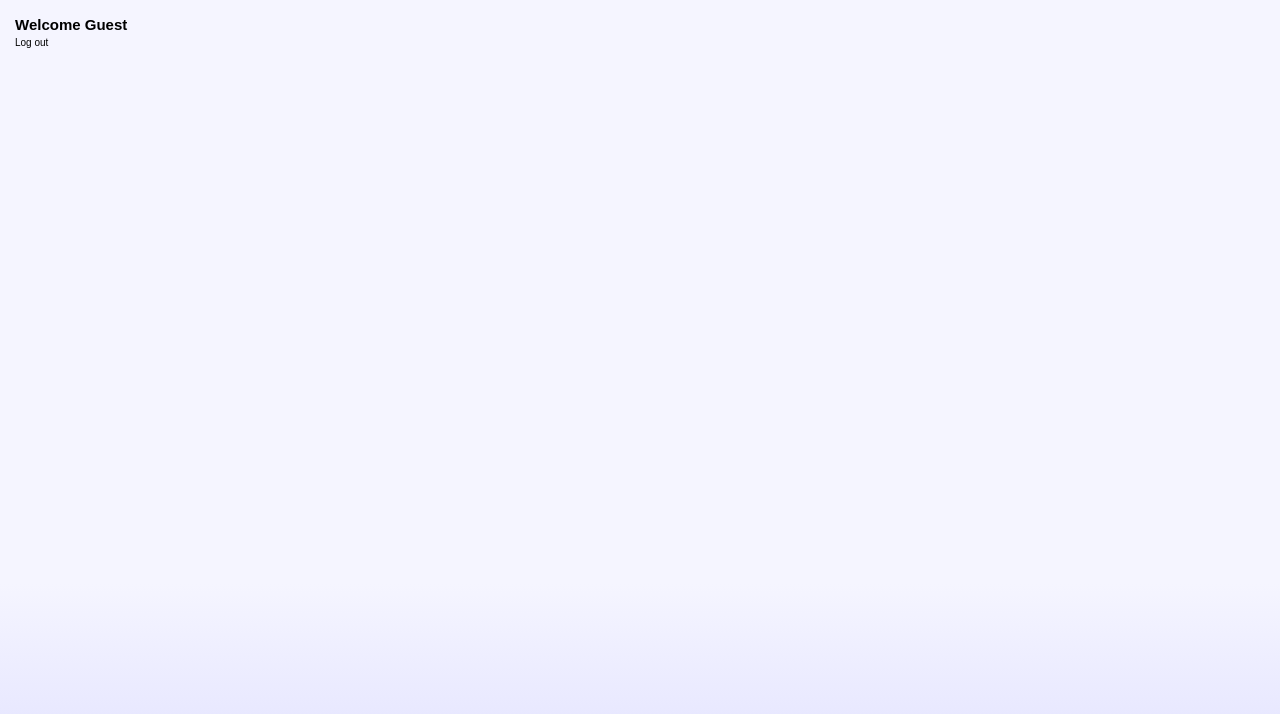
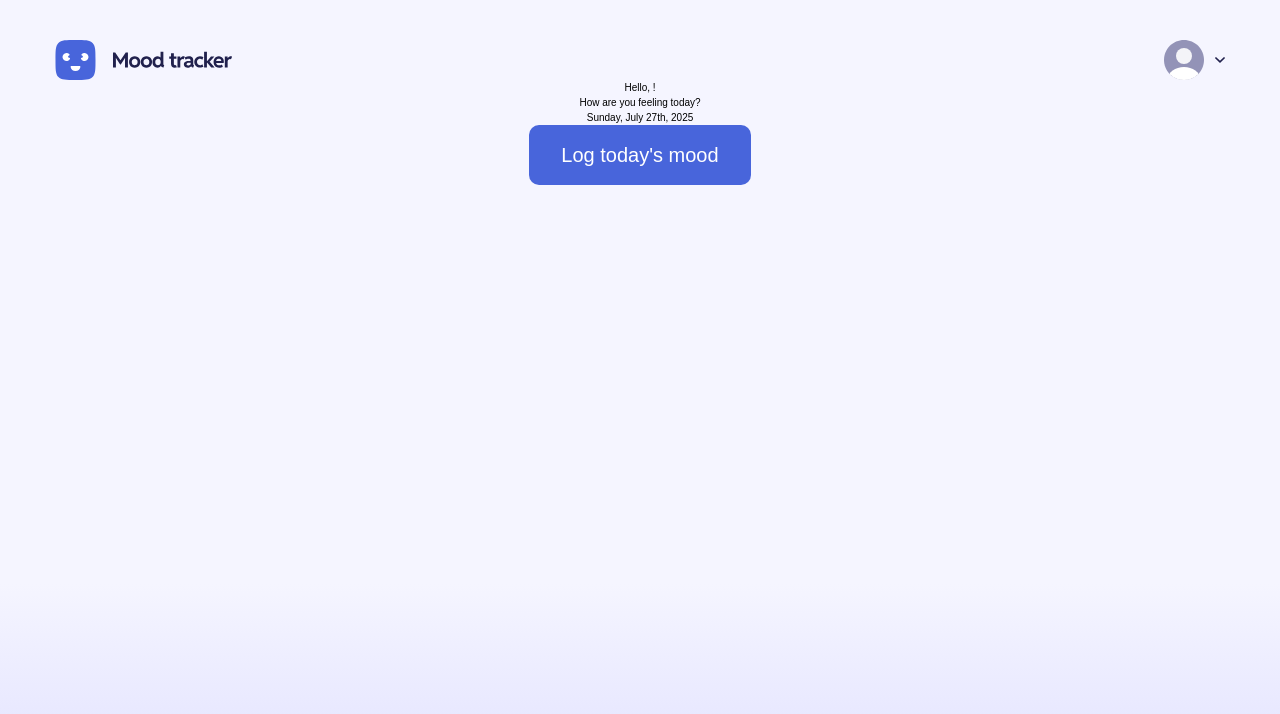
Before and after one commit to SabinaCristea/mood-tracking, a Next.js app: page /home in a window 1280 px wide. Shown: the top 714 px of the page. Built offline with nearby package versions, Linux system fonts and the light colour scheme; no server answers; a web font is replaced by a local one.

Commit message:
Start building the homepage

```diff
--- /dev/null
+++ b/src/_lib/helpers/formatDate.ts
@@ -0,0 +1,26 @@
+export default function formatDate(date: Date) {
+  const d = new Date(date);
+
+  const day = d.getDate();
+  const suffix = getDaySuffix(day);
+
+  const month = d.toLocaleString("en-US", { month: "long" });
+  const weekday = d.toLocaleString("en-US", { weekday: "long" });
+  const year = d.getFullYear();
+
+  return `${weekday}, ${month} ${day}${suffix}, ${year}`;
+}
+
+function getDaySuffix(day: number) {
+  if (day >= 11 && day <= 13) return "th";
+  switch (day % 10) {
+    case 1:
+      return "st";
+    case 2:
+      return "nd";
+    case 3:
+      return "rd";
+    default:
+      return "th";
+  }
+}
--- a/src/app/home/page.tsx
+++ b/src/app/home/page.tsx
@@ -2,17 +2,27 @@
 
 import { useAuth } from "@clerk/nextjs";
 import { useRouter } from "next/navigation";
+import logo from "../../../public/assets/images/logo.svg";
+import Image from "next/image";
+import { useEffect, useState } from "react";
+import placeholderImage from "../../../public/assets/images/avatar-placeholder.svg";
+import dropdownArrow from "../../../public/assets/images/icon-dropdown-arrow.svg";
+import formatDate from "@/_lib/helpers/formatDate";
 
 export default function HomePage() {
   const obj = useAuth();
   const { userId, signOut } = useAuth();
   const router = useRouter();
 
+  const [imagePreview, setImagePreview] = useState(placeholderImage);
+
   console.log(obj);
 
+  const today = formatDate(new Date());
+
   return (
-    <div className="p-6">
-      <h1 className="text-2xl font-bold">
+    <div className="pt-[4rem] max-w-[117rem] mx-auto">
+      {/* <h1 className="text-2xl font-bold">
         Welcome {userId ? `User ${userId}` : "Guest"}
       </h1>
       <button
@@ -22,7 +32,28 @@ export default function HomePage() {
         }}
       >
         Log out
-      </button>
+      </button> */}
+      <div className="flex justify-between">
+        <Image src={logo} alt="Logo" />
+        <div className="flex gap-[1rem]">
+          <Image src={imagePreview} alt="photo" width={40} height={40} />
+          <Image src={dropdownArrow} alt="photo" />
+        </div>
+      </div>
+      <div className="flex flex-col w-full justify-center items-center">
+        <h4>Hello, {userId}!</h4>
+
+        <h1>How are you feeling today?</h1>
+        <p>{today}</p>
+
+        <button
+          type="submit"
+          className="bg-blue-600 rounded-[1rem] text-neutral-0 text-[2rem] px-[3.2rem] h-[6rem] hover:bg-blue-700 hover:cursor-pointer outline-focus"
+        >
+          Log today&apos;s mood
+        </button>
+      </div>
+      <div></div>
     </div>
   );
 }
--- a/src/app/onboarding/page.tsx
+++ b/src/app/onboarding/page.tsx
@@ -10,7 +10,9 @@ import { useUser } from "@clerk/nextjs";
 
 export default function Page() {
   const [name, setName] = useState("");
-  const [image, setImage] = useState(placeholderImage);
+  const [imageFile, setImageFile] = useState<File | null>(null);
+  const [imagePreview, setImagePreview] = useState(placeholderImage);
+
   const [loading, setLoading] = useState(false);
   const { user } = useUser();
 
@@ -26,8 +28,8 @@ export default function Page() {
       await user.update({ firstName: name });
 
       // Upload profile picture (if one was chosen)
-      if (image) {
-        await user.setProfileImage({ file: image });
+      if (imageFile) {
+        await user.setProfileImage({ file: imageFile });
       }
 
       console.log("✅ Profile updated!");
@@ -66,28 +68,27 @@ export default function Page() {
 
           <div className="flex gap-[2rem] mb-[3.2rem]">
             <div className="photo">
-              <Image src={image} alt="photo" />
+              <Image src={imagePreview} alt="photo" width={80} height={80} />
             </div>
             <div className="details-and-btn flex flex-col items-start">
               <p className="mb-[0.6rem]">Upload Image</p>
               <p className="mb-[1.6rem] text-[1.5rem] text-neutral-600">
                 Max 250K, PNG or JPEG
               </p>
-              {/* <input
-                type="file"
-                accept="image/png, image/jpeg"
-                onChange={(e) => setImage(e.target.files?.[0] || null)}
-              />
-              {/* <button className="leading-[130%] tracking-[0px] px-[1.6rem] py-[0.8rem] border-[1px] border-neutral-300 rounded-[0.8rem] outline-focus hover:cursor-pointer ">
-                Upload
-              </button> */}
+
               <div className="relative">
                 <input
                   type="file"
                   accept="image/png, image/jpeg"
                   id="file-upload"
                   className="absolute inset-0 w-full h-full opacity-0 cursor-pointer"
-                  onChange={(e) => setImage(e.target.files?.[0] || null)}
+                  onChange={(e) => {
+                    const file = e.target.files?.[0];
+                    if (!file) return;
+
+                    setImageFile(file);
+                    setImagePreview(URL.createObjectURL(file));
+                  }}
                 />
                 <label
                   htmlFor="file-upload"
```
Also changed, not shown: src/app/api/clerk/webhook/route.ts (added, +25 -0 lines), 1 other file (tests, documents, lock files or other folders).
